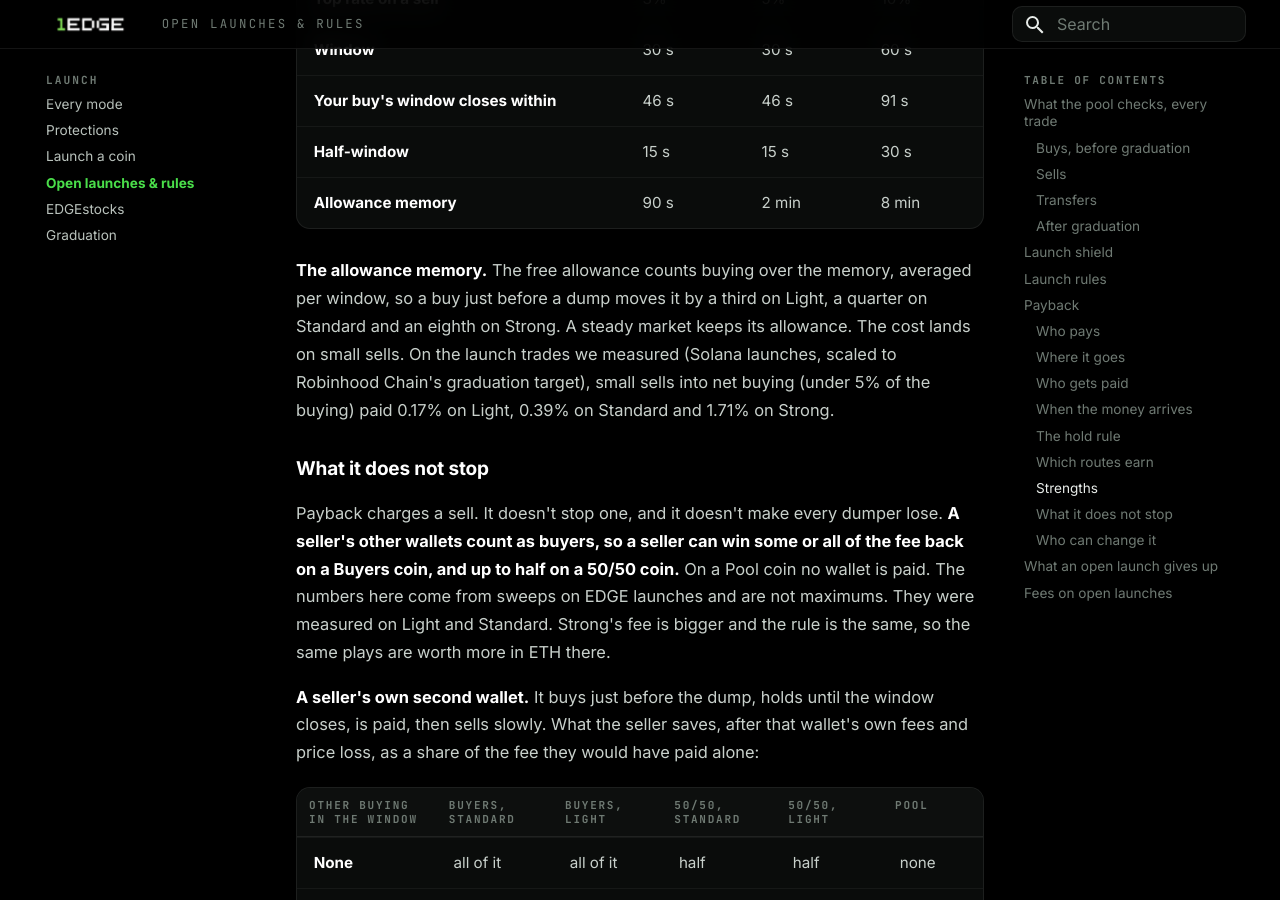
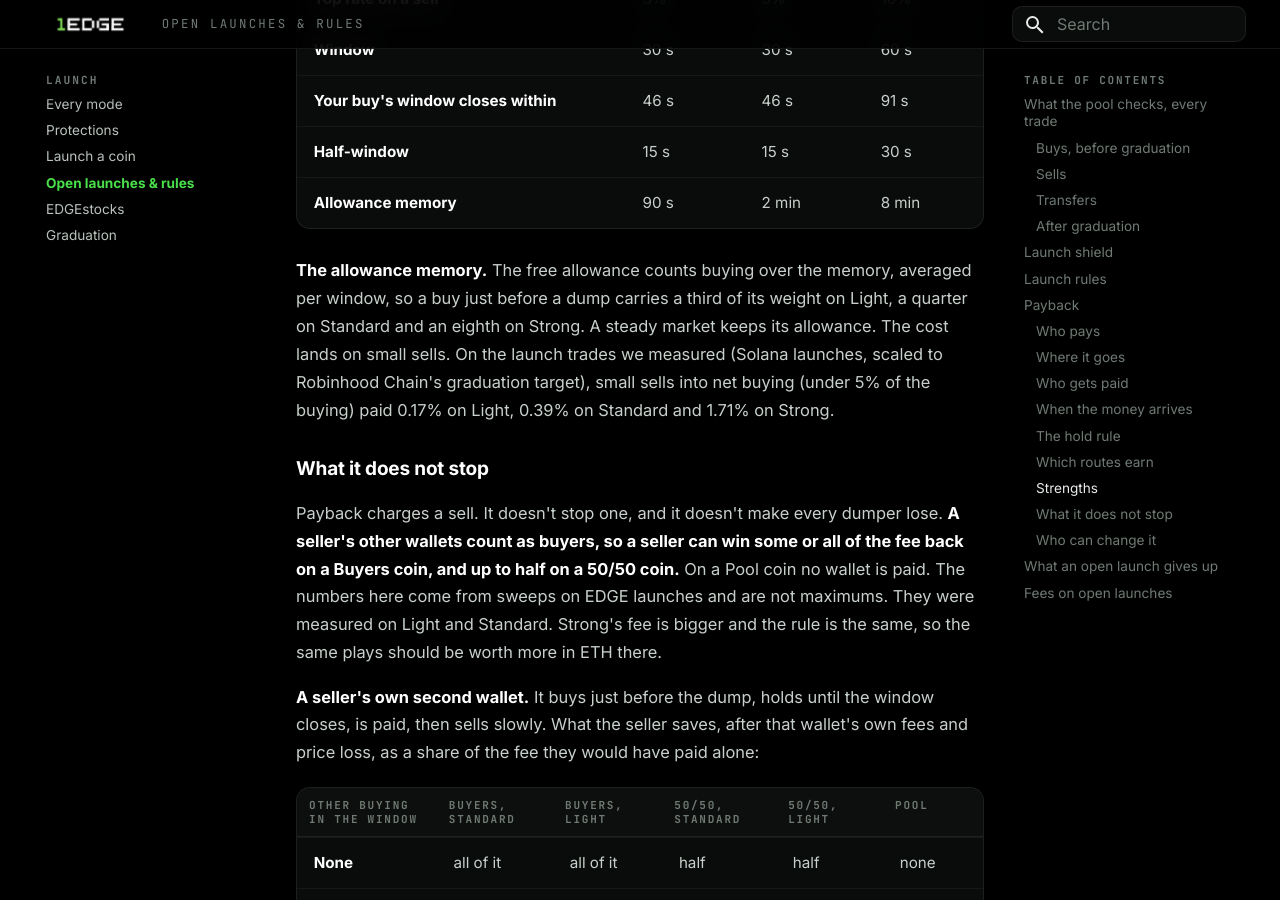
Before and after one commit to Tedz-1edge/1edge-docs, an MkDocs documentation site: the page built from docs/launch/open-launches.md, in a window 1280 px wide and 900 px high, scrolled down 8766 px. Built offline with MkDocs 1.6.1 and Material for MkDocs 9.7.7, drawn with Linux system fonts in a browser that asks for light colours.

Commit message:
PAYBACKSTRONG docs: language pass
Co-Authored-By: Claude Opus 5.5 <noreply@anthropic.com>

```diff
--- a/docs/launch/open-launches.md
+++ b/docs/launch/open-launches.md
@@ -167,11 +167,11 @@ The creator picks a strength. 1EDGE sets the numbers, and the launch page shows
 | **Half-window** | 15 s | 15 s | 30 s |
 | **Allowance memory** | 90 s | 2 min | 8 min |
 
-**The allowance memory.** The free allowance counts buying over the memory, averaged per window, so a buy just before a dump moves it by a third on Light, a quarter on Standard and an eighth on Strong. A steady market keeps its allowance. The cost lands on small sells. On the launch trades we measured (Solana launches, scaled to Robinhood Chain's graduation target), small sells into net buying (under 5% of the buying) paid 0.17% on Light, 0.39% on Standard and 1.71% on Strong.
+**The allowance memory.** The free allowance counts buying over the memory, averaged per window, so a buy just before a dump carries a third of its weight on Light, a quarter on Standard and an eighth on Strong. A steady market keeps its allowance. The cost lands on small sells. On the launch trades we measured (Solana launches, scaled to Robinhood Chain's graduation target), small sells into net buying (under 5% of the buying) paid 0.17% on Light, 0.39% on Standard and 1.71% on Strong.
 
 ### What it does not stop
 
-Payback charges a sell. It doesn't stop one, and it doesn't make every dumper lose. **A seller's other wallets count as buyers, so a seller can win some or all of the fee back on a Buyers coin, and up to half on a 50/50 coin.** On a Pool coin no wallet is paid. The numbers here come from sweeps on EDGE launches and are not maximums. They were measured on Light and Standard. Strong's fee is bigger and the rule is the same, so the same plays are worth more in ETH there.
+Payback charges a sell. It doesn't stop one, and it doesn't make every dumper lose. **A seller's other wallets count as buyers, so a seller can win some or all of the fee back on a Buyers coin, and up to half on a 50/50 coin.** On a Pool coin no wallet is paid. The numbers here come from sweeps on EDGE launches and are not maximums. They were measured on Light and Standard. Strong's fee is bigger and the rule is the same, so the same plays should be worth more in ETH there.
 
 **A seller's own second wallet.** It buys just before the dump, holds until the window closes, is paid, then sells slowly. What the seller saves, after that wallet's own fees and price loss, as a share of the fee they would have paid alone:
 
```
